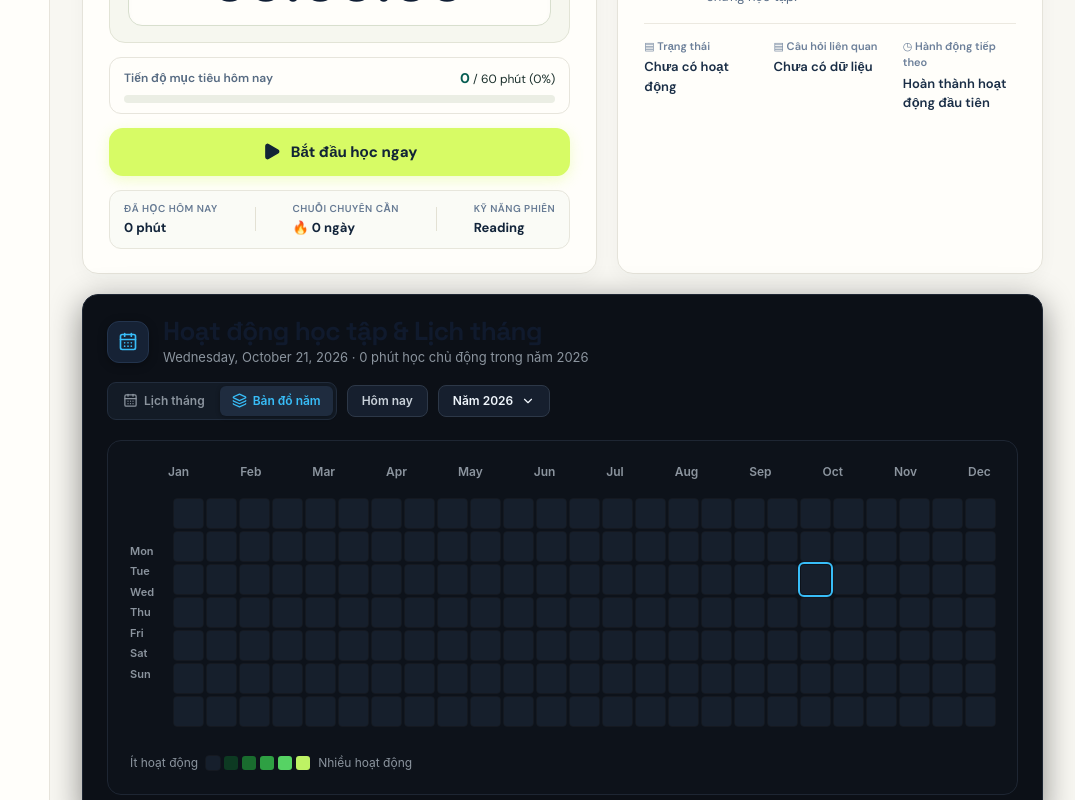
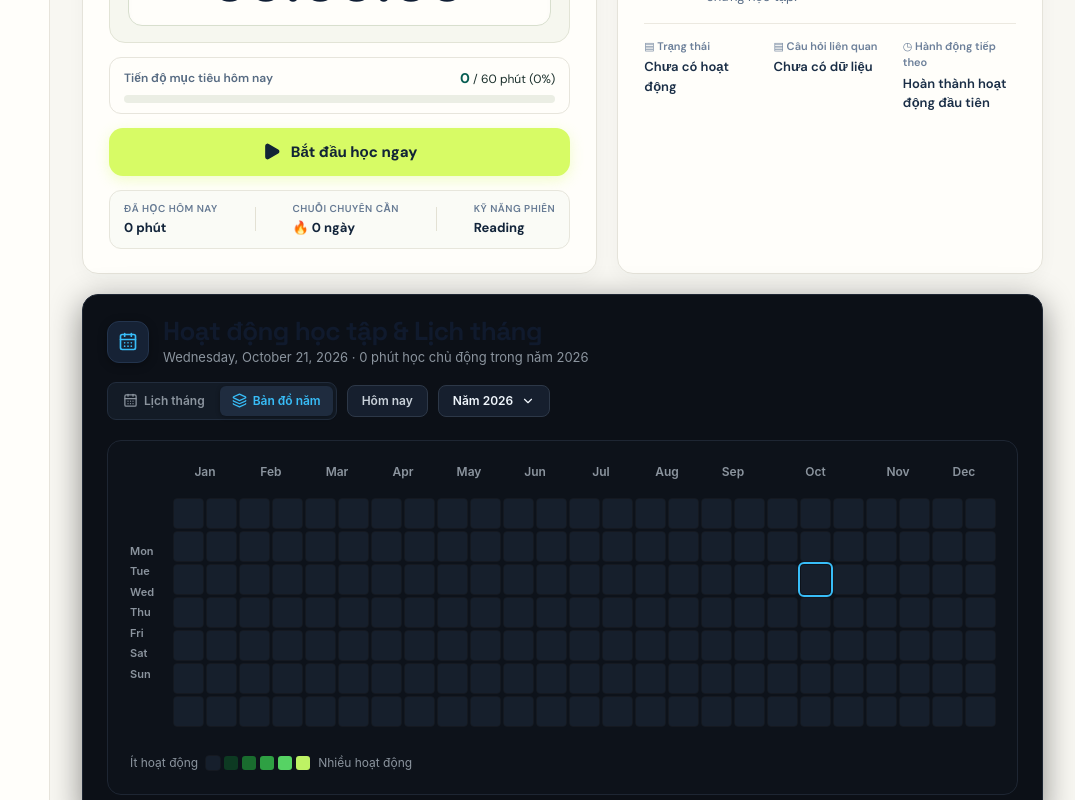
Before and after one commit to aukhaicuong123-bit/IELTS-Optimizer, a React (Vite) app: page / in a window 1280 px wide. Both pictures are taken after a click on the tab "Bản đồ năm". Shown: the part 1072-1872 px from the top of the page, without its empty margins (205-1280 px from the left). Built offline with nearby package versions, Linux system fonts and the light colour scheme.

Commit message:
fix: align activity heatmap and today view

```diff
--- a/src/components/ActivityHeatmapHub.tsx
+++ b/src/components/ActivityHeatmapHub.tsx
@@ -200,7 +200,9 @@ export function ActivityHeatmapHub({ s }: ActivityHeatmapHubProps) {
     const today = new Date()
     const todayKey = localDate(today.toISOString())
     setSelectedDateKey(todayKey)
+    setSelectedYear(today.getFullYear())
     setViewMonth(new Date(today.getFullYear(), today.getMonth(), 1))
+    setViewMode('month')
   }
 
   // Select day
@@ -287,6 +289,15 @@ export function ActivityHeatmapHub({ s }: ActivityHeatmapHubProps) {
     })
     return cols
   }, [selectedYear, realMinutesMap])
+
+  const heatmapMonthSpans = useMemo(() => {
+    return monthLabels
+      .map((monthName, monthIndex) => ({
+        monthName,
+        span: heatmapColumns.filter(column => column.monthIndex === monthIndex).length
+      }))
+      .filter(month => month.span > 0)
+  }, [heatmapColumns])
 
   const totalActiveMinutes = useMemo(() => {
     return Object.entries(realMinutesMap)
@@ -606,8 +617,14 @@ export function ActivityHeatmapHub({ s }: ActivityHeatmapHubProps) {
             <div className="img2-months-header">
               <div className="img2-day-spacer" />
               <div className="img2-months-row">
-                {monthLabels.map(m => (
-                  <span key={m} className="img2-month-label">{m}</span>
+                {heatmapMonthSpans.map(month => (
+                  <span
+                    key={month.monthName}
+                    className="img2-month-label"
+                    style={{ gridColumn: `span ${month.span}` }}
+                  >
+                    {month.monthName}
+                  </span>
                 ))}
               </div>
             </div>
--- a/src/styles.css
+++ b/src/styles.css
@@ -557,10 +557,10 @@ h1,h2,h3{font-family:'Space Grotesk',sans-serif;color:#101a2d}
 /* ======================================================== */
 .img2-year-full-layout{width:100%}
 .img2-heatmap-card{background:#0d121a;border:1px solid #1e2633;border-radius:14px;padding:22px;display:flex;flex-direction:column;justify-content:space-between;gap:16px;min-width:0;width:100%;box-sizing:border-box}
-.img2-months-header{display:flex;align-items:center;margin-bottom:2px}
+.img2-months-header{display:flex;align-items:center;gap:10px;margin-bottom:2px}
 .img2-day-spacer{width:34px;flex-shrink:0}
-.img2-months-row{display:flex;justify-content:space-between;flex:1;padding:0 4px}
-.img2-month-label{font-size:12px;font-weight:600;color:#8b949e}
+.img2-months-row{display:grid;grid-template-columns:repeat(25,minmax(0,1fr));gap:4px;flex:1;min-width:0}
+.img2-month-label{min-width:0;text-align:center;font-size:12px;font-weight:600;color:#8b949e}
 
 .img2-matrix-grid-wrap{display:flex;gap:10px;align-items:center;flex:1}
 .img2-day-labels{display:grid;grid-template-rows:repeat(7,1fr);gap:4px;width:34px;flex-shrink:0;font-size:11px;color:#8b949e;font-weight:600;align-items:center}
```
